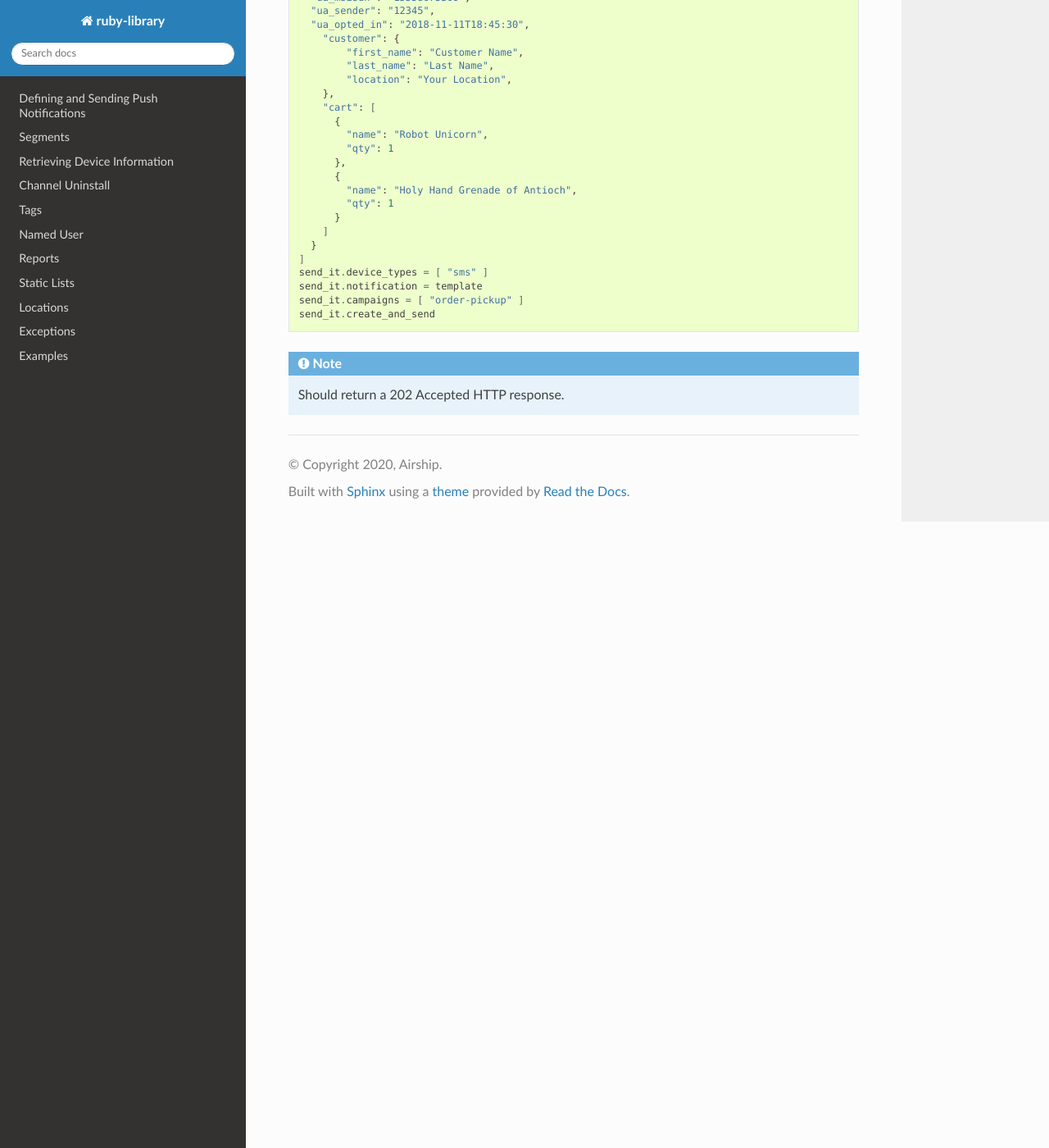
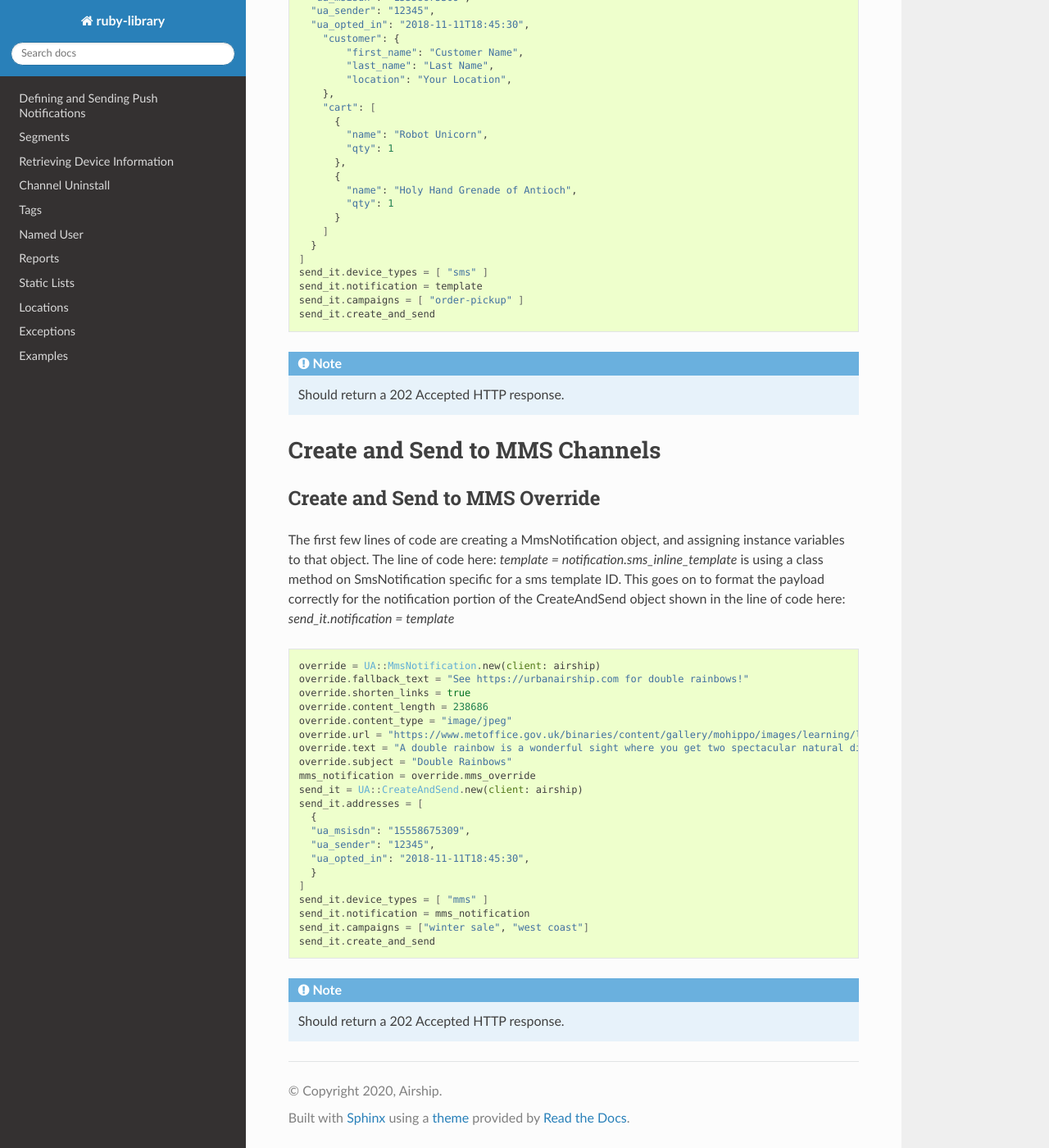
Before and after one commit to urbanairship/ruby-library, a Sphinx documentation site: the page built from docs/create_and_send.rst, in a window 1280 px wide and 1400 px high, scrolled down 6198 px. Shown: the whole window at 82% size. Built offline with Sphinx 7.4.7 and the Read the Docs theme 2.0.0, drawn with Linux system fonts in a browser that asks for light colours; the version number could not be read and is left out.

Commit message:
start writing mms docs

```diff
--- a/docs/create_and_send.rst
+++ b/docs/create_and_send.rst
@@ -358,3 +358,45 @@ shown in the line of code here:
 .. note::
 
   Should return a 202 Accepted HTTP response.
+
+Create and Send to MMS Channels
+================================
+
+Create and Send to MMS Override
+-------------------------------
+
+The first few lines of code are creating a MmsNotification object, and assigning
+instance variables to that object. The line of code here:
+`template = notification.sms_inline_template`
+is using a class method on SmsNotification specific for a sms template ID. This goes
+on to format the payload correctly for the notification portion of the CreateAndSend object
+shown in the line of code here:
+`send_it.notification = template`
+
+.. code-block:: ruby
+
+  override = UA::MmsNotification.new(client: airship)
+  override.fallback_text = "See https://urbanairship.com for double rainbows!"
+  override.shorten_links = true
+  override.content_length = 238686
+  override.content_type = "image/jpeg"
+  override.url = "https://www.metoffice.gov.uk/binaries/content/gallery/mohippo/images/learning/learn-about-the-weather/rainbows/full_featured_double_rainbow_at_savonlinna_1000px.jpg"
+  override.text = "A double rainbow is a wonderful sight where you get two spectacular natural displays for the price of one."
+  override.subject = "Double Rainbows"
+  mms_notification = override.mms_override
+  send_it = UA::CreateAndSend.new(client: airship)
+  send_it.addresses = [
+    {
+    "ua_msisdn": "15558675309",
+    "ua_sender": "12345",
+    "ua_opted_in": "2018-11-11T18:45:30",
+    }
+  ]
+  send_it.device_types = [ "mms" ]
+  send_it.notification = mms_notification
+  send_it.campaigns = ["winter sale", "west coast"]
+  send_it.create_and_send
+
+.. note::
+
+  Should return a 202 Accepted HTTP response.
```
